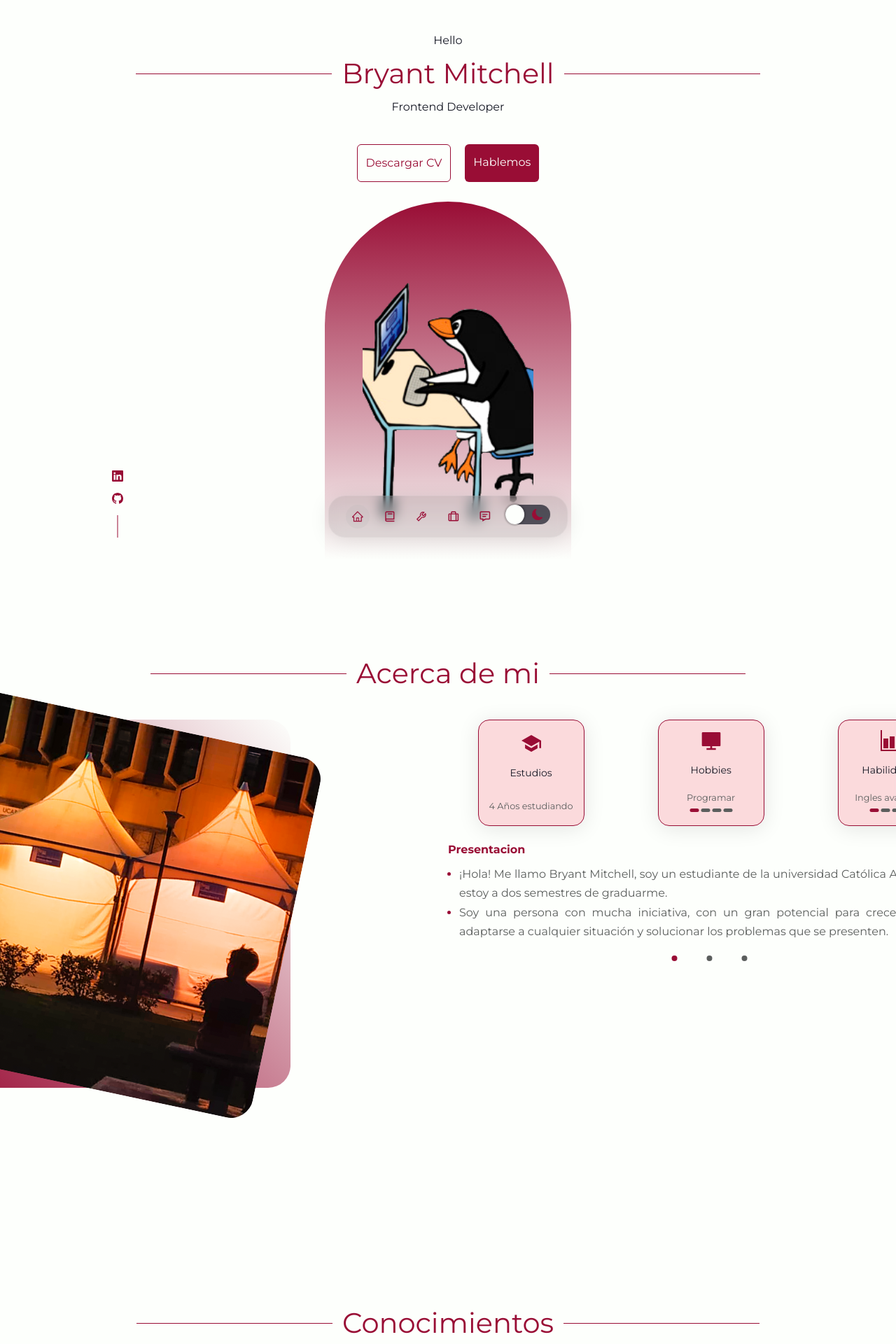
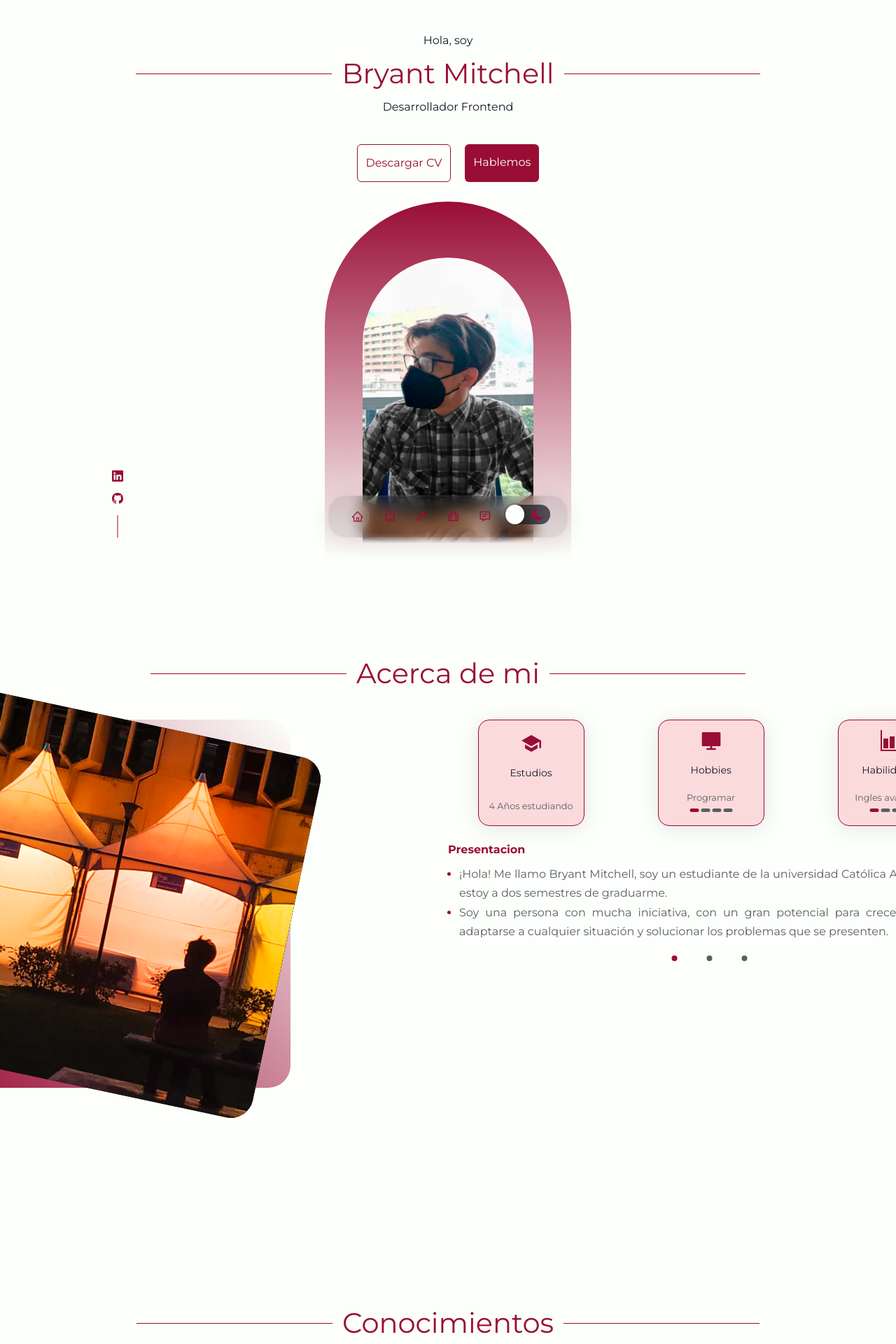
Before and after one commit to bratik121/portafolio, a React (Vite) app: page / in a window 1280 px wide. Shown: the top 1920 px of the page at 70% size. Built offline with nearby package versions, Linux system fonts and the light colour scheme.

Commit message:
añandiendo y arregalndo imagenes

```diff
--- a/src/components/about/About.tsx
+++ b/src/components/about/About.tsx
@@ -55,7 +55,11 @@ function About() {
 				>
 					{/* Contenedor de la imagen */}
 					<div className="about__me-image w-full h-full rotate-12 hover:rotate-0 hover:shadow-lg bg-black transition duration-300">
-						<img src={about} alt="Bryant uwu" />
+						<img
+							className="about__me-image__image"
+							src={about}
+							alt="Bryant uwu"
+						/>
 					</div>
 				</div>
 				{/* El contenido del about */}
--- a/src/components/about/about.css
+++ b/src/components/about/about.css
@@ -17,6 +17,12 @@
 .about__me-image {
 	border-radius: 2rem;
 	overflow: hidden;
+}
+.about__me-image__image {
+	width: 100%;
+	height: 100%;
+	object-fit: cover;
+	object-position: 85% 0%;
 }
 
 .about__card {
--- a/src/components/header/Header.tsx
+++ b/src/components/header/Header.tsx
@@ -1,6 +1,6 @@
 import "./header.css";
 import CV from "../../assets/CURRICULUM BRYANT MITCHELL.pdf";
-import me from "../../assets/Brii.png";
+import me from "../../assets/final.png";
 import ButtonLink from "../../elements/ButtonLink";
 import Tittles from "../../elements/Tittles";
 import Socials from "./Socials";
@@ -11,16 +11,16 @@ function Header() {
 			<div className="header__container mx-auto w-[75%] h-[100vh] md:h-screen flex flex-col items-center pt-11 md:pt-11 relative ">
 				{/* Titulos */}
 				<Tittles
-					first="Hello"
+					first="Hola, soy"
 					main="Bryant Mitchell"
-					last="Frontend Developer"
+					last="Desarrollador Frontend"
 				/>
 				<div className="gap-3 flex flex-col text-center justify-around mt-5	 md:mt-10 md:gap-5 md:flex-row  ">
 					<ButtonLink label="Descargar CV" href={CV} clase="secondary" />
 					<ButtonLink label="Hablemos" href="#contact-me" clase="primary" />
 				</div>
 				<div className="me w-[22rem] flex justify-center  h-[38rem] bg-gradient-to-b from-rojo-200 dark:from-naranja-200 to-transparent  transition duration-[0.4s] mt-7 overflow-hidden">
-					<img src={me} alt="my picture" className="w-[80%]" />
+					<img src={me} alt="my picture" className="img__header w-[80%]" />
 				</div>
 				<Socials />
 			</div>
--- a/src/components/header/header.css
+++ b/src/components/header/header.css
@@ -9,3 +9,13 @@
 	border-radius: 30rem 30rem 0 0;
 	padding: 5rem 1.5rem 1.5rem 1.5rem;
 }
+
+.img__header {
+	border-radius: 50rem 50rem 0 0;
+
+	mask-image: linear-gradient(
+		to bottom,
+		rgba(0, 0, 0, 1) 96%,
+		rgba(0, 0, 0, 0) 100%
+	);
+}
--- a/src/components/portafolio_c/WorkItem.tsx
+++ b/src/components/portafolio_c/WorkItem.tsx
@@ -12,7 +12,6 @@ function WorkItem(props: any) {
 			>
 				<h3 className="item-tittle font-bold">{props.tittle}</h3>
 				<p className="item-description text-xs text-negro-200 dark:text-blanco">
-					{" "}
 					{props.description}
 				</p>
 				<div className="item-buttons w-full flex justify-around items-center mt-2">
```
Also changed, not shown: src/assets/Brii.png (deleted), src/assets/final.png (added).
